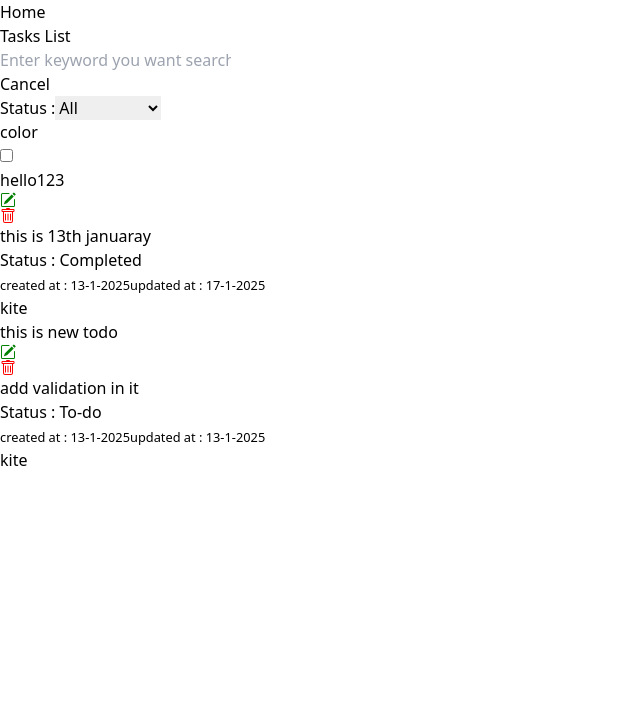
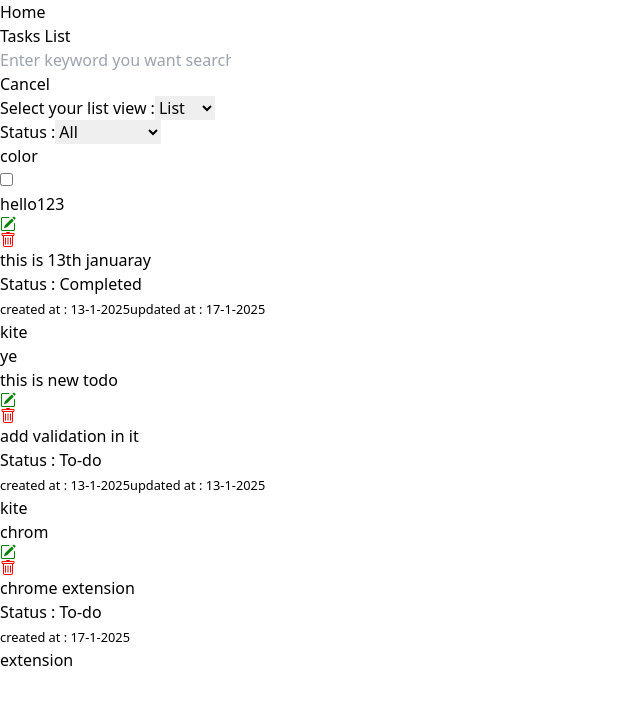
Before and after one commit to meet2883/todo-app, a React (Vite) app: page /list in a window 1280 px wide. Shown: the top 704 px of the page, without its empty margins (0-640 px from the left). Built offline with nearby package versions, Linux system fonts and the light colour scheme; data requests are answered from the project's data file.

Commit message:
Add two view of todo's data (List,Table)

```diff
--- a/db.json
+++ b/db.json
@@ -7,7 +7,8 @@
       "createdAt": "13-1-2025",
       "status": "Completed",
       "tags": [
-        "kite"
+        "kite",
+        "ye"
       ],
       "updatedDate": "17-1-2025"
     },
@@ -21,6 +22,16 @@
         "kite"
       ],
       "updatedDate": "13-1-2025"
+    },
+    {
+      "id": "2725",
+      "title": "chrom",
+      "task": "chrome extension",
+      "createdAt": "17-1-2025",
+      "status": "To-do",
+      "tags": [
+        "extension"
+      ]
     }
   ]
 }
--- /dev/null
+++ b/src/components/TableView.jsx
@@ -0,0 +1,37 @@
+import { Component } from "react";
+
+class TableView extends Component {
+  constructor(props) {
+    super(props);
+  }
+
+  render() {
+    return (
+      <table className="border-separate border-spacing-0 border-slate-500 table-auto">
+        <thead>
+          <tr className="bg-slate-900 text-white">
+            <th className="border border-slate-600 p-3">Title</th>
+            <th className="border border-slate-600 p-3">Task</th>
+            <th className="border border-slate-600 p-3">Status</th>
+            <th className="border border-slate-600 p-3">Created At</th>
+            <th className="border border-slate-600 p-3">Updated At</th>
+          </tr>
+        </thead>
+
+        <tbody>
+          {this.props.data.map((todo) => (
+            <tr key={todo.id}>
+              <td className="border border-slate-600 p-2">{todo.title}</td>
+              <td className="border border-slate-600 p-2">{todo.task}</td>
+              <td className="border border-slate-600 p-2">{todo.status}</td>
+              <td className="border border-slate-600 p-2">{todo.createdAt}</td>
+              <td className="border border-slate-600 p-2">{todo.updatedDate === "" ? "-" : todo.updatedDate}</td>
+            </tr>
+          ))}
+        </tbody>
+      </table>
+    );
+  }
+}
+
+export default TableView;
--- a/src/features/todoSlice.js
+++ b/src/features/todoSlice.js
@@ -1,5 +1,4 @@
 import { createAsyncThunk, createSlice } from "@reduxjs/toolkit";
-import { makeReq } from "../Utils/makeReq";
 import axios from "axios";
 
 let url = `http://localhost:3000`;
--- a/src/pages/Home.jsx
+++ b/src/pages/Home.jsx
@@ -18,6 +18,13 @@ class Home extends Component {
       status: "To-do",
       isLoading: false,
       isError: false,
+      subtasks : [],
+      subtask : {
+        title : "",
+        task : "",
+        tag : "",
+        tags : []
+      }
     };
     this.handleChange = this.handleChange.bind(this);
     this.handleSubmit = this.handleSubmit.bind(this);
--- a/src/pages/List.jsx
+++ b/src/pages/List.jsx
@@ -7,13 +7,15 @@ import { Input } from "../components/Input";
 import { makeReq } from "../Utils/makeReq";
 import { connect } from "react-redux";
 import { fetchTodo, fetchTodos } from "../features/todoSlice";
+import TableView from "../components/TableView";
 
 class List extends Component {
   constructor(props) {
     super(props);
     this.state = {
+      view: "list",
       todos: [],
-      isOpenModel : false,
+      isOpenModel: false,
       updateId: "",
       searchResults: [],
       searchQuery: "",
@@ -29,7 +31,7 @@ class List extends Component {
       startColor: false,
       isTaskEmpty: false,
       isTitleEmpty: false,
-      isNoData : false
+      isNoData: false,
     };
     this.deleteTodo = this.deleteTodo.bind(this);
     this.searchTodos = this.searchTodos.bind(this);
@@ -44,8 +46,8 @@ class List extends Component {
   }
 
   openModel = () => {
-    this.setState({ isOpenModel : true })
-  }
+    this.setState({ isOpenModel: true });
+  };
 
   closeModel = () => {
     this.setState({ isOpenModel: false });
@@ -77,11 +79,11 @@ class List extends Component {
   };
 
   setFilterTagQuery = (e, query) => {
-    e.preventDefault()
+    e.preventDefault();
     let searchQuery = query;
-    this.setState({ searchQuery })
+    this.setState({ searchQuery });
     this.searchTodos(e);
-  }
+  };
 
   // search tasks based on input string
   searchTodos = () => {
@@ -107,15 +109,15 @@ class List extends Component {
         );
       });
 
-      if(filterResults.length > 0){
+      if (filterResults.length > 0) {
         this.setState({
           searchResults: filterResults,
-          isNoData : false
+          isNoData: false,
         });
       } else {
         this.setState({
           searchResults: [],
-          isNoData : true
+          isNoData: true,
         });
       }
     }
@@ -125,7 +127,8 @@ class List extends Component {
   getfilterValues = () => {
     const { searchResults, filterQuery } = this.state;
 
-    let filterData = searchResults.length > 0 ? searchResults : this.props.todos;
+    let filterData =
+      searchResults.length > 0 ? searchResults : this.props.todos;
 
     if (filterQuery === "All") {
       this.setState({
@@ -136,18 +139,17 @@ class List extends Component {
         return todo?.status === filterQuery;
       });
 
-      if(filterResults.length > 0){
+      if (filterResults.length > 0) {
         this.setState({
           filterValues: filterResults,
-          isNoData : false
+          isNoData: false,
         });
       } else {
         this.setState({
           filterValues: [],
-          isNoData : true
+          isNoData: true,
         });
       }
-
     }
   };
 
@@ -157,7 +159,7 @@ class List extends Component {
     this.setState({
       searchQuery: "",
       searchResults: [],
-      isNoData : false
+      isNoData: false,
     });
   };
 
@@ -187,17 +189,17 @@ class List extends Component {
   };
 
   componentDidUpdate = (prevProps, prevState) => {
-    if(prevProps.isUpdate !== this.props.isUpdate){
+    if (prevProps.isUpdate !== this.props.isUpdate) {
       this.props.fetchTodos();
     }
-    if(prevState.searchQuery !== this.state.searchQuery){
+    if (prevState.searchQuery !== this.state.searchQuery) {
       this.searchTodos();
     }
 
-    if(prevState.filterQuery !== this.state.filterQuery){
-      this.getfilterValues()
+    if (prevState.filterQuery !== this.state.filterQuery) {
+      this.getfilterValues();
     }
-  }
+  };
 
   componentWillUnmount = () => {
     document.removeEventListener("keypress", this.handleKeyboardShortcuts);
@@ -205,13 +207,8 @@ class List extends Component {
 
   render() {
     // state destructuring
-    const {
-      searchResults,
-      searchQuery,
-      filterQuery,
-      filterValues,
-      isNoData
-    } = this.state;
+    const { searchResults, searchQuery, filterQuery, filterValues, isNoData } =
+      this.state;
 
     const data =
       searchResults.length > 0
@@ -222,7 +219,9 @@ class List extends Component {
 
     return (
       <div>
-        <div className={`${this.state.isOpenModel ? "opacity-20" : "opacity-100"}`}>
+        <div
+          className={`${this.state.isOpenModel ? "opacity-20" : "opacity-100"}`}
+        >
           <Link to={"/"} className="underline-offset-4">
             Home
           </Link>
@@ -253,8 +252,24 @@ class List extends Component {
               </button>
             </form>
 
+            <div className="flex gap-3 items-center">
+              <span>Select your list view :</span>
+              <select
+                name="view"
+                value={this.state.view}
+                className="w-28 h-10 p-1 border-2 rounded-sm cursor-pointer"
+                onChange={(e) => {
+                  this.setState((prevState) => ({
+                    view : e.target.value
+                  }))
+                }}
+              >
+                <option value="list">List</option>
+                <option value="table">Table</option>
+              </select>
+            </div>
+
             {/* form for filter the value */}
-
             <form className="flex gap-5 items-center font-bold">
               <div className="flex gap-1 items-center">
                 <span>Status :</span>
@@ -262,7 +277,7 @@ class List extends Component {
                   name="filterQuery"
                   value={filterQuery}
                   onChange={(e) => {
-                    this.setState({ filterQuery : e.target.value})
+                    this.setState({ filterQuery: e.target.value });
                   }}
                   className="w-28 h-10 p-1 border-2 rounded-sm cursor-pointer"
                 >
@@ -288,8 +303,9 @@ class List extends Component {
             </form>
 
             {/* display todo's list */}
+            {this.state.view === "list" ? (
               <div className="grid grid-cols-1 gap-3">
-              {(data.length === 0 || isNoData ) ? (
+                {data.length === 0 || isNoData ? (
                   <h1>No record found</h1>
                 ) : (
                   data?.map((todo, index) => {
@@ -324,14 +340,13 @@ class List extends Component {
                   })
                 )}
               </div>
+            ) : (
+              <TableView data={data} />
+            )}
           </div>
         </div>
 
-        {this.state.isOpenModel && (
-          <UpdateForm
-            closeModel={this.closeModel}
-          />
-        )}
+        {this.state.isOpenModel && <UpdateForm closeModel={this.closeModel} />}
       </div>
     );
   }
@@ -340,14 +355,14 @@ class List extends Component {
 const mapStateToProps = (state, ownProps) => {
   // console.log(state)
   const { isError, error, isLoading, todos, isUpdate } = state.todo;
-  return { isError, error, isLoading, todos, isUpdate}
-}
+  return { isError, error, isLoading, todos, isUpdate };
+};
 
 const mapDispatchToProps = (dispatch) => {
   return {
-    fetchTodos : () => dispatch(fetchTodos()),
-    fetchTodo : (id) => dispatch(fetchTodo(id))
-  }
-}
+    fetchTodos: () => dispatch(fetchTodos()),
+    fetchTodo: (id) => dispatch(fetchTodo(id)),
+  };
+};
 
 export default connect(mapStateToProps, mapDispatchToProps)(List);
```
Lines whose indentation alone changed are shown as unchanged.
